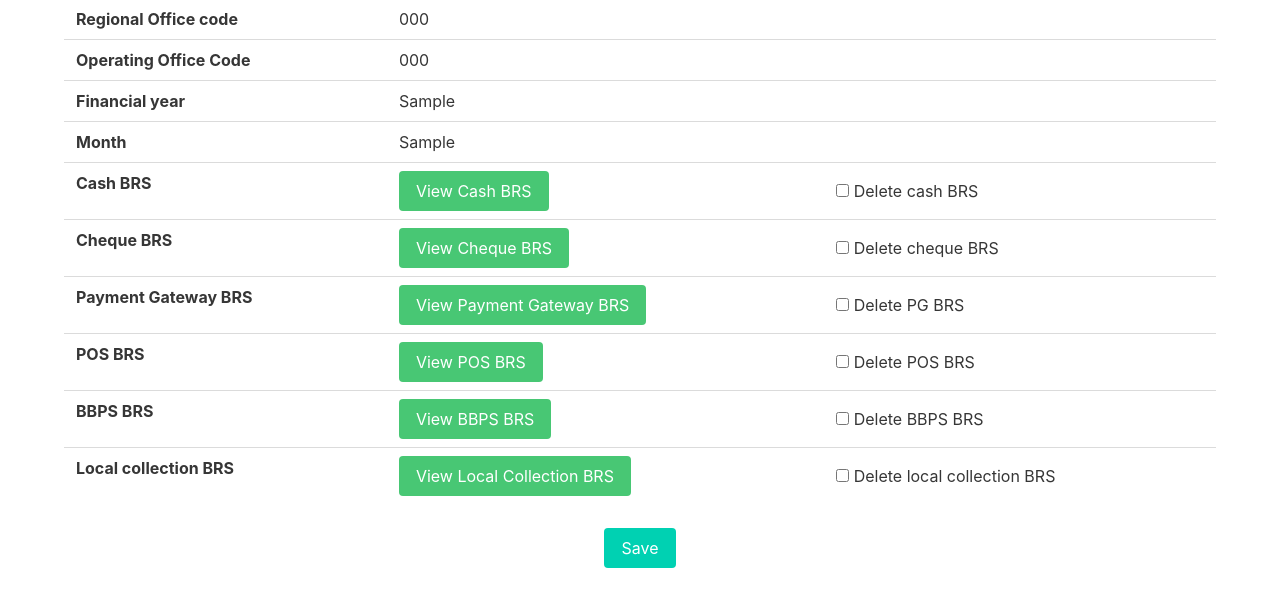
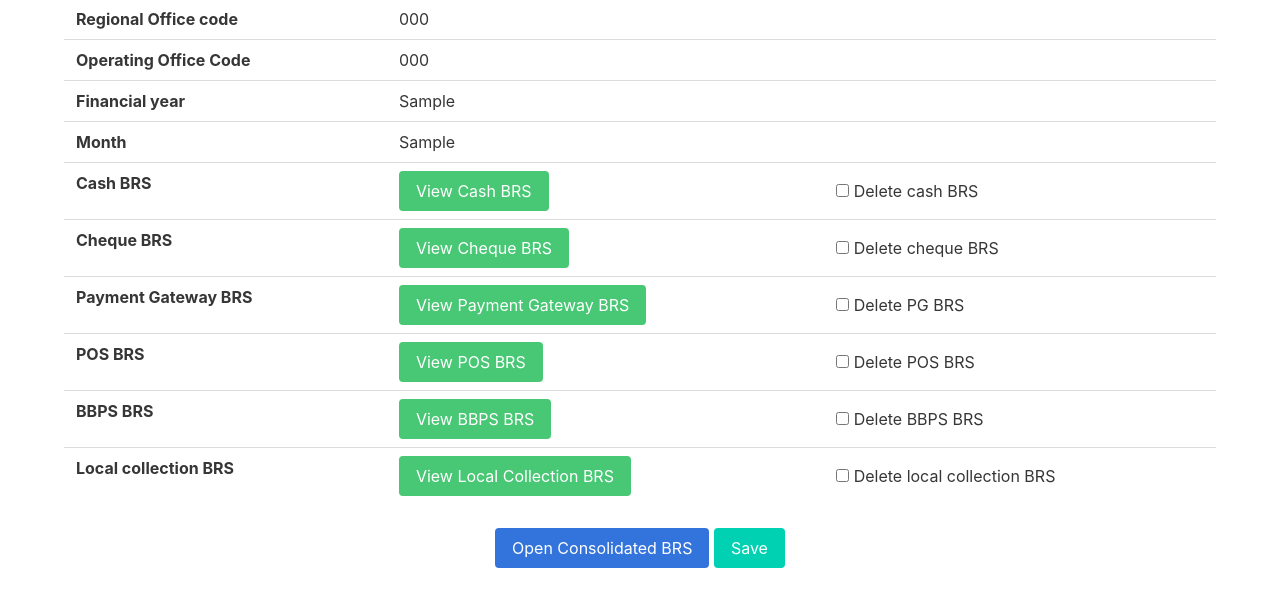
Before and after one commit to jokerdino/cfac_portal, a Flask app: page /brs/upload_brs/1 in a window 1280 px wide. Shown: the part 167-774 px from the top of the page. Run offline with Flask 3, Linux system fonts and the light colour scheme; a user stored in the database is signed in; tables that the repository leaves empty hold one stand-in row (values such as "Sample post"); some libraries are stand-ins or nearby versions.

Commit message:
Added consolidated BRS page and pdf

```diff
--- a/app/brs/routes.py
+++ b/app/brs/routes.py
@@ -209,6 +209,101 @@ def upload_brs(brs_key):
     return render_template(
         "open_brs.html", brs_entry=brs_entry, form=form, list_delete_brs=list_delete_brs
     )
+
+
+@brs_bp.route("/view_consolidated/<int:brs_key>")
+@login_required
+def view_consolidated_brs(brs_key):
+    brs_entry = BRS.query.get_or_404(brs_key)
+
+    cash_brs = (
+        BRS_month.query.get_or_404(brs_entry.cash_brs_id)
+        if brs_entry.cash_brs_id
+        else None
+    )
+
+    cheque_brs = (
+        BRS_month.query.get_or_404(brs_entry.cheque_brs_id)
+        if brs_entry.cheque_brs_id
+        else None
+    )
+    pg_brs = (
+        BRS_month.query.get_or_404(brs_entry.pg_brs_id) if brs_entry.pg_brs_id else None
+    )
+    pos_brs = (
+        BRS_month.query.get_or_404(brs_entry.pos_brs_id)
+        if brs_entry.pos_brs_id
+        else None
+    )
+    bbps_brs = (
+        BRS_month.query.get_or_404(brs_entry.pos_brs_id)
+        if brs_entry.bbps_brs_id
+        else None
+    )
+    local_collection_brs = (
+        BRS_month.query.get_or_404(brs_entry.local_collection_brs_id)
+        if brs_entry.local_collection_brs_id
+        else None
+    )
+    return render_template(
+        "view_consolidated_brs.html",
+        brs_month=brs_entry,
+        cash_brs=cash_brs,
+        cheque_brs=cheque_brs,
+        pg_brs=pg_brs,
+        pos_brs=pos_brs,
+        bbps_brs=bbps_brs,
+        local_collection_brs=local_collection_brs,
+        pdf=False,
+    )
+
+
+@brs_bp.route("/pdf_consolidated/<int:brs_key>")
+@login_required
+def view_consolidated_brs_pdf(brs_key):
+    brs_entry = BRS.query.get_or_404(brs_key)
+
+    cash_brs = (
+        BRS_month.query.get_or_404(brs_entry.cash_brs_id)
+        if brs_entry.cash_brs_id
+        else None
+    )
+
+    cheque_brs = (
+        BRS_month.query.get_or_404(brs_entry.cheque_brs_id)
+        if brs_entry.cheque_brs_id
+        else None
+    )
+    pg_brs = (
+        BRS_month.query.get_or_404(brs_entry.pg_brs_id) if brs_entry.pg_brs_id else None
+    )
+    pos_brs = (
+        BRS_month.query.get_or_404(brs_entry.pos_brs_id)
+        if brs_entry.pos_brs_id
+        else None
+    )
+    bbps_brs = (
+        BRS_month.query.get_or_404(brs_entry.pos_brs_id)
+        if brs_entry.bbps_brs_id
+        else None
+    )
+    local_collection_brs = (
+        BRS_month.query.get_or_404(brs_entry.local_collection_brs_id)
+        if brs_entry.local_collection_brs_id
+        else None
+    )
+    html = render_template(
+        "view_consolidated_brs.html",
+        brs_month=brs_entry,
+        cash_brs=cash_brs,
+        cheque_brs=cheque_brs,
+        pg_brs=pg_brs,
+        pos_brs=pos_brs,
+        bbps_brs=bbps_brs,
+        local_collection_brs=local_collection_brs,
+        pdf=True,
+    )
+    return render_pdf(HTML(string=html))
 
 
 @brs_bp.route("/download_format")
--- a/app/brs/templates/open_brs.html
+++ b/app/brs/templates/open_brs.html
@@ -126,15 +126,19 @@
 
     </table>
 
+    <div class="has-text-centered">
+{% if brs_entry.cash_brs_id or brs_entry.cheque_brs_id or brs_entry.pg_brs_id or brs_entry.pos_brs_id or brs_entry.bbps_brs_id or brs_entry.local_collection_brs_id %}
+            <a class="button is-link" href="{{ url_for("brs.view_consolidated_brs", brs_key = brs_entry.id) }}">Open Consolidated BRS</a>
+
      {% if current_user.user_type in list_delete_brs %}
-    <div class="has-text-centered">
-
         <button class="button is-primary is-big">Save</button>
 
     </div>
     {% endif %}
+    {% endif %}
 
 </form>
+
             {% for field, errors in form.errors.items() %}
     <div class="notification is-danger">
         {{ field }}        {{ ', '.join(errors) }}
--- a/server.py
+++ b/server.py
@@ -21,7 +21,7 @@ def datetime_format(value, format="%H:%M %d-%m-%y", result="default"):
         return return_value
     elif result == "current":
         res = calendar.monthrange(return_value.year, return_value.month)
-        date_string = f"{res[1]}/{return_value.month}/{return_value.year}"
+        date_string = f"{res[1]}/{return_value.month:02}/{return_value.year}"
         return date_string
     elif result == "previous":
         if return_value.month - 1 == 0:
@@ -29,7 +29,7 @@ def datetime_format(value, format="%H:%M %d-%m-%y", result="default"):
             date_string = f"{res[1]}/12/{return_value.year-1}"
         else:
             res = calendar.monthrange(return_value.year, return_value.month - 1)
-            date_string = f"{res[1]}/{return_value.month - 1}/{return_value.year}"
+            date_string = f"{res[1]}/{return_value.month - 1:02}/{return_value.year}"
         return date_string
 
 
```
Also changed, not shown: app/brs/templates/view_consolidated_brs.html (added, +180 -0 lines).
